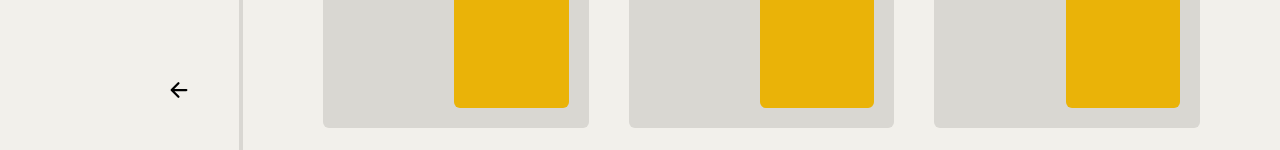
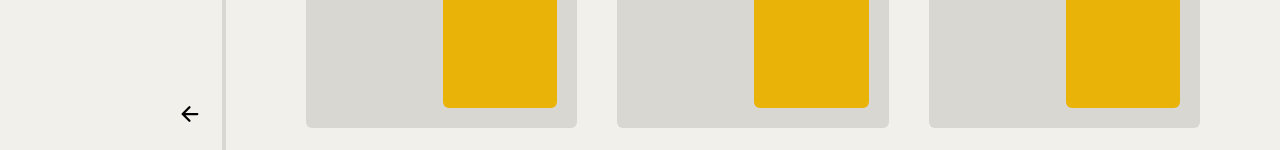
Before and after one commit to Fr3nk21/the-wine-database, a React (Vite) app: page /wine-list in a window 1280 px wide. Shown: the part 650-800 px from the top of the page. Built offline with nearby package versions, Linux system fonts and the light colour scheme.

Commit message:
Sidebar closing animation

```diff
--- a/src/components/Sidebar.tsx
+++ b/src/components/Sidebar.tsx
@@ -1,4 +1,3 @@
-import { FaBeer } from 'react-icons/fa';
 import { PiHouseLight } from 'react-icons/pi';
 import { LuLayoutDashboard } from 'react-icons/lu';
 import { CiViewList } from 'react-icons/ci';
@@ -16,12 +15,14 @@ function Sidebar() {
 
   return (
     <div
-      className={`flex flex-col border-r-4 border-color2 bg-color1 p-10 transition-all duration-300 ${isOpen ? 'w-96' : 'w-20'}`}
+      className={`flex flex-col overflow-hidden border-r-4 border-color2 bg-color1 px-5 pb-3 pt-5 transition-all duration-300 ease-in-out ${
+        isOpen ? 'w-96 px-5 pb-3' : 'w-20 px-2 pb-3'
+      }`}
     >
       {isOpen ? (
         <ul>
           <div>
-            <img src={logo} alt="logo" className="w-10 h-10 mb-10" />
+            <img src={logo} alt="logo" className="block w-8 h-8 mb-10" />
           </div>
           <li className="flex flex-row items-center justify-between mb-4 rounded bg-color2 active:bg-color4">
             <a
@@ -54,7 +55,7 @@ function Sidebar() {
       ) : (
         <ul className="flex flex-col items-center">
           <div>
-            <img src={logo} alt="logo" className="w-10 h-10 mb-10" />
+            <img src={logo} alt="logo" className="w-8 h-8 mb-10" />
           </div>
           <li className="flex flex-row items-center justify-between mb-4 rounded bg-color2 active:bg-color4">
             <a
@@ -86,7 +87,7 @@ function Sidebar() {
       {/* Toggle button */}
       <button
         onClick={() => setIsOpen(!isOpen)}
-        className="p-2 mt-auto ml-auto rounded"
+        className={`mb-3 mt-auto flex flex-row items-center rounded ${isOpen ? 'ml-auto' : 'mx-auto'}`}
         aria-label={isOpen ? 'Close sidebar' : 'Open sidebar'}
       >
         {isOpen ? (
```
